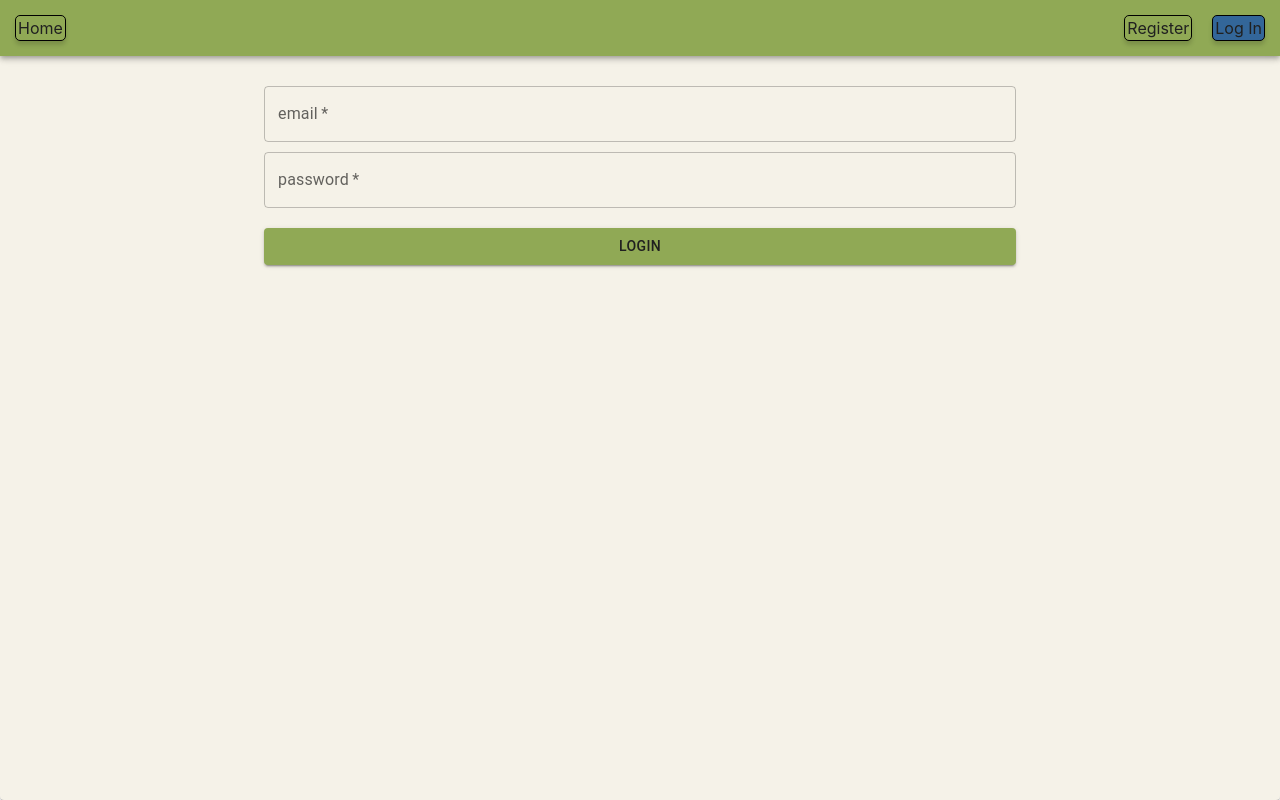
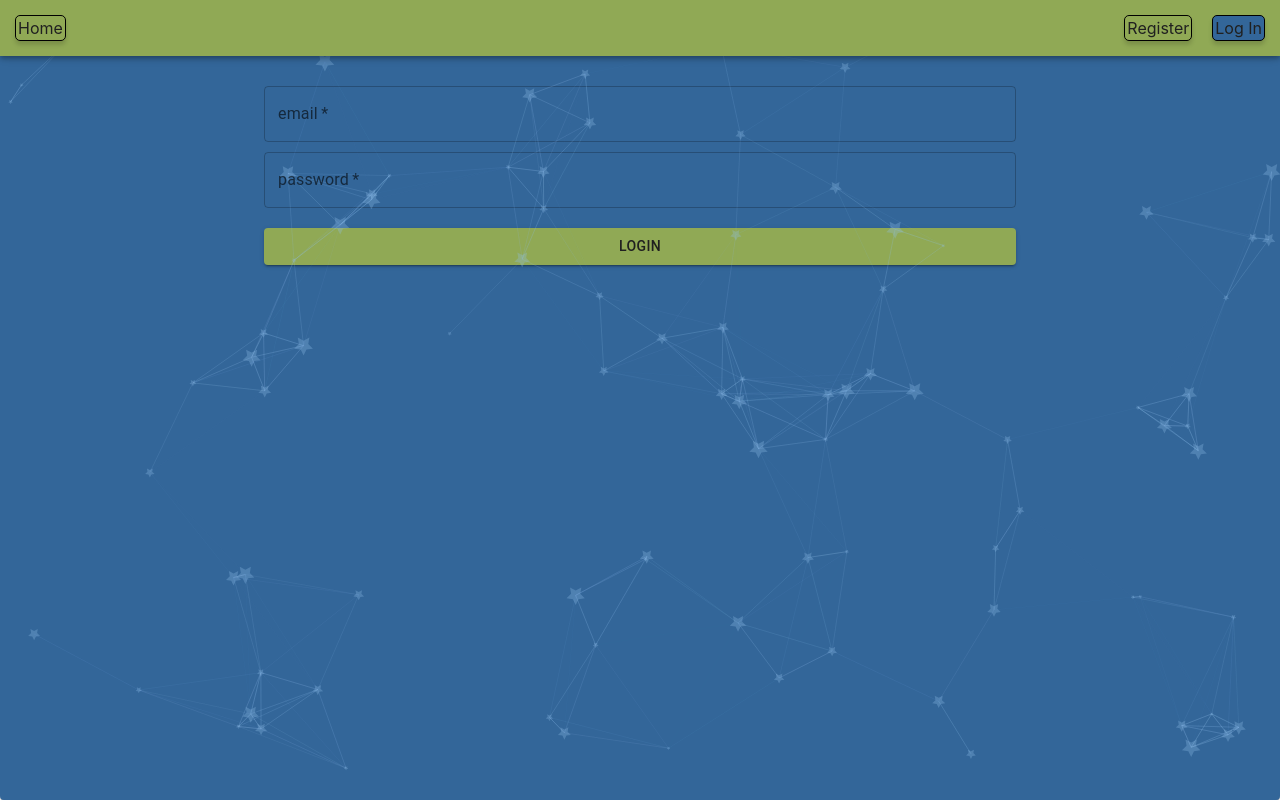
Before and after one commit to OlenaPosternak/goit-react-phonebook, a React (Create React App) app: page /goit-react-phonebook/login in a window 1280 px wide. Built offline with nearby package versions, Linux system fonts and the light colour scheme.

Commit message:
Particles

```diff
--- a/package.json
+++ b/package.json
@@ -15,17 +15,21 @@
     "axios": "^1.2.0",
     "nanoid": "^4.0.0",
     "prop-types": "^15.8.1",
-    "react": "^18.1.0",
+    "react": "^18.2.0",
     "react-dom": "^18.1.0",
     "react-hot-toast": "^2.4.0",
     "react-loader-spinner": "^5.3.4",
     "react-notifications": "^1.7.4",
+    "react-particles": "^2.8.0",
     "react-redux": "^8.0.5",
     "react-router-dom": "^6.4.3",
     "react-scripts": "5.0.1",
     "react-toastify": "^9.1.1",
+    "react-tsparticles": "^2.8.0",
     "redux-persist": "^6.0.0",
     "shortid": "^2.2.16",
+    "tsparticles": "^2.8.0",
+    "tsparticles-engine": "^2.8.0",
     "web-vitals": "^2.1.3"
   },
   "scripts": {
--- a/src/components/AppBar/AppBar.styled.js
+++ b/src/components/AppBar/AppBar.styled.js
@@ -8,4 +8,6 @@ export const Header = styled(AppBar)`
   justify-content: space-between;
   align-items: center;
   padding: 15px;
+  position: relative;
+  z-index:200
 `;
--- a/src/components/Layout.js
+++ b/src/components/Layout.js
@@ -5,11 +5,13 @@ import { Paper } from '@mui/material';
 
 import { ToastContainer } from 'react-toastify';
 import 'react-toastify/dist/ReactToastify.css';
+import ParticlesBack from './Particles.jsx';
 
 export const Layout = () => {
   return (
-    <Paper sx={{ minHeight: '100vh', backgroundColor: '#F5F2E8 ' }}>
-      <AppBarHeader />
+    <>
+      <Paper sx={{ minHeight: '100vh', backgroundColor: '#336699'}}>
+        <AppBarHeader/>
         <Suspense fallback={null}>
           <Outlet />
         </Suspense>
@@ -20,5 +22,7 @@ export const Layout = () => {
           theme="light"
         />
       </Paper>
+      <ParticlesBack />
+    </>
   );
 };
--- /dev/null
+++ b/src/components/Particles.jsx
@@ -0,0 +1,100 @@
+import { useCallback } from 'react';
+import Particles from 'react-tsparticles';
+import { loadFull } from 'tsparticles';
+
+const ParticlesBack = () => {
+  const particlesInit = useCallback(async engine => {
+    console.log(engine);
+    // you can initiate the tsParticles instance (engine) here, adding custom shapes or presets
+    // this loads the tsparticles package bundle, it's the easiest method for getting everything ready
+    // starting from v2 you can add only the features you need reducing the bundle size
+    await loadFull(engine);
+  }, []);
+
+  const particlesLoaded = useCallback(async container => {
+    await console.log(container);
+  }, []);
+
+  return (
+    <Particles
+      id="tsparticles"
+      init={particlesInit}
+      loaded={particlesLoaded}
+      options={{
+        background: {
+          color: { value: '#336699' },
+          opacity: 0,
+        },
+
+        fpsLimit: 15,
+        interactivity: {
+          events: {
+            onClick: {
+              enable: true,
+              mode: 'push',
+            },
+            onHover: {
+              enable: true,
+              mode: 'repulse',
+            },
+            resize: true,
+          },
+          modes: {
+            push: {
+              quantity: 4,
+            },
+            repulse: {
+              distance: 200,
+              duration: 0.4,
+            },
+          },
+        },
+        particles: {
+          color: {
+            value: '#92bfec',
+          },
+          links: {
+            color: '#92bfec',
+            distance: 150,
+            enable: true,
+            opacity: 0.2,
+            width: 1,
+          },
+          collisions: {
+            enable: true,
+          },
+          move: {
+            directions: 'none',
+            enable: true,
+            outModes: {
+              default: 'bounce',
+            },
+            random: false,
+            speed: 2,
+            straight: false,
+          },
+          number: {
+            density: {
+              enable: true,
+              area: 800,
+            },
+            value: 80,
+          },
+          opacity: {
+            value: 0.3,
+          },
+          shape: {
+            type: 'star',
+          },
+          size: {
+            value: { min: 0.9, max: 5 },
+          },
+        },
+        detectRetina: true,
+        backgroundMode: true
+      }}
+    />
+  );
+};
+
+export default ParticlesBack;
--- a/src/components/phoneBook/ContactForm/ContactForm.styled.js
+++ b/src/components/phoneBook/ContactForm/ContactForm.styled.js
@@ -4,4 +4,7 @@ export const Form = styled.form`
   display: flex;
   flex-direction: column;
   gap: 5px;
+  z-index: 200;
+  position: relative;
+  background-color: #336699;
 `;
```
Also changed, not shown: 1 other file (tests, documents, lock files or other folders). Lines whose indentation alone changed are shown as unchanged.
